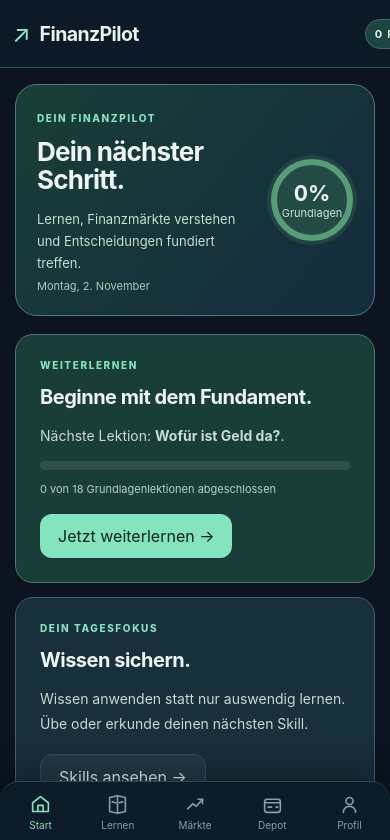
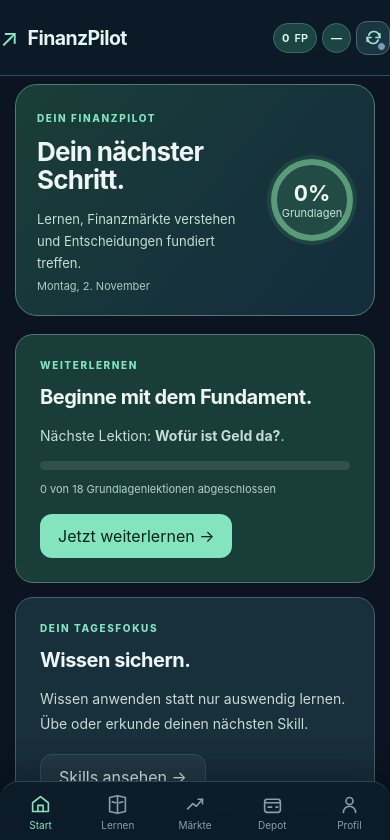
Before and after one commit to marinusmeixner-dot/finanzpilot, a plain HTML site: page index.html in a window 390 px wide. Shown: the top 840 px of the page. Drawn offline with nearby package versions, Linux system fonts and the light colour scheme.

Commit message:
V68 fix actual iPhone header overflow: remove conflicting grid and 100% action width, restore original bounded flex row with logo, FP, depot and visible Sync

```diff
--- a/ui-v43.css
+++ b/ui-v43.css
@@ -30,79 +30,96 @@
 #top-depot{font-variant-numeric:tabular-nums}
 @media(max-width:650px){.fp60-depot-pill{padding:6px 7px;font-size:10px}.fp60-depot-pill strong{font-size:11px}}
 
-/* V63: give portfolio wealth, FP and streak enough room at every iPhone width.
-   Desktop remains a single line; phones use a calm two-line header. */
-.topbar .header-right{min-width:0}
+/* V68: Single-row iPhone topbar. Replaces conflicting V63-V67 GRID, 100%-wide
+   action group and additive offsets. Real DOM uses .mobile-logo, not
+   .fp-mobile-brand; force actual DOM into one bounded flex layout. */
 #fp43-depot-trigger{font-variant-numeric:tabular-nums;min-width:0}
 #top-depot{font-variant-numeric:tabular-nums}
-@media(max-width:700px){
- .topbar{display:grid!important;grid-template-columns:minmax(0,1fr);grid-template-rows:auto auto;align-content:center;justify-items:stretch;row-gap:7px;min-height:calc(92px + env(safe-area-inset-top,0px))!important}
- .topbar .fp-mobile-brand{grid-row:1;grid-column:1;flex:none;min-width:0}
- .topbar .header-right{grid-row:2;grid-column:1;margin:0!important;width:100%;display:flex;gap:6px;justify-content:space-between;align-items:center;min-width:0}
- .topbar .header-right #today-date{display:none!important}
- .topbar .header-right .fp43-header-pill{flex:0 1 auto;min-width:0;font-size:11px;padding:7px 9px;justify-content:center}
- .topbar .header-right .fp60-depot-pill{flex:1 1 auto;min-width:104px;padding:7px 8px;gap:4px}
- .topbar .header-right .fp60-depot-pill strong{overflow:hidden;text-overflow:ellipsis;min-width:0;font-size:12px}
- .topbar .header-right .fp-small-streak{display:inline-flex!important;align-items:center;justify-content:center;flex:none;padding:8px 7px;font-size:11px;white-space:nowrap}
- .topbar .header-right .fp-topbar-sync{width:33px;height:33px;min-height:33px;min-width:33px;border-radius:10px;padding:5px}
- .topbar .header-right .fp-topbar-sync svg{width:17px;height:17px}
-}
-@media(max-width:360px){
- .topbar .header-right{gap:4px}
- .topbar .header-right .fp43-header-pill{padding:7px 6px;font-size:10px}
- .topbar .header-right .fp60-depot-pill{min-width:90px}
- .topbar .header-right .fp-small-streak{padding:7px 5px}
- .topbar .header-right .fp-topbar-sync{width:29px;min-width:29px;height:30px;min-height:30px}
-}
-
-/* V63: a draft choice has no correctness or failure color before explicit verification. */
 .option.selected:not(.correct):not(.wrong){background:#223d49;border:2px solid #8dd4bf;box-shadow:0 0 0 2px rgba(141,212,191,.12)}
-
-/* V64: no Streak in the topbar; only FP, portfolio value and manual sync on phones. */
-#fp43-depot-trigger.fp60-depot-pill{min-width:0}
-#fp43-depot-trigger.fp60-depot-pill strong{white-space:nowrap}
-@media(max-width:700px){
- .topbar .header-right{justify-content:flex-end;gap:7px}
- .topbar .header-right #fp43-fp-trigger{flex:0 0 auto;white-space:nowrap}
- .topbar .header-right #fp43-depot-trigger{flex:0 1 auto;min-width:0;max-width:100%;padding-inline:11px}
- .topbar .header-right #fp43-depot-trigger strong{white-space:nowrap;overflow:hidden;text-overflow:ellipsis;font-variant-numeric:tabular-nums}
- .topbar .header-right #fp-quick-sync{flex:0 0 34px;width:34px;min-width:34px;min-height:34px}
-}
-@media(max-width:360px){
- .topbar .header-right{gap:5px}
- .topbar .header-right #fp43-depot-trigger{padding-inline:7px}
- .topbar .header-right #fp-quick-sync{flex-basis:30px;width:30px;min-width:30px}
-}
-
-/* V65/V66: Header controls align with the SAME right content edge as the rest of the app.
-   Older mobile CSS gave the sticky topbar negative side margins, causing the
-   100%-wide second grid row to drift beyond the visible content boundary. */
 @media(max-width:700px){
  .main-area>.topbar{
-  width:100%!important;
-  max-width:100%!important;
-  margin-inline:0!important;
-  padding-inline:12px!important; /* symmetric inset for logo left and action group right */
-  box-sizing:border-box;
+  display:flex!important;
+  flex-flow:row nowrap!important;
+  align-items:center!important;
+  justify-content:space-between!important;
+  gap:6px!important;
+  width:calc(100% + 30px)!important;
+  max-width:none!important;
+  min-width:0!important;
+  margin-left:-15px!important;
+  margin-right:-15px!important;
+  padding-left:15px!important;
+  padding-right:15px!important;
+  box-sizing:border-box!important;
+  min-height:calc(76px + env(safe-area-inset-top,0px))!important;
  }
+ .main-area>.topbar>.mobile-logo{
+  display:block!important;
+  flex:0 1 auto!important;
+  min-width:0!important;
+  max-width:none!important;
+  overflow:hidden;
+  text-overflow:ellipsis;
+  white-space:nowrap;
+  font-size:18px;
+ }
+ .main-area>.topbar>.mobile-logo b{font-size:18px}
  .main-area>.topbar>.header-right{
-  grid-column:1;
-  justify-self:stretch;
-  width:100%;
-  max-width:100%;
-  margin-inline:0!important;
-  padding-left:0!important;
-  padding-right:16px!important; /* V67: correct the 3 controls together, independent of logo */
-  box-sizing:border-box;
-  display:flex;
+  display:flex!important;
+  flex:0 1 auto!important;
+  flex-flow:row nowrap!important;
+  align-items:center!important;
   justify-content:flex-end!important;
-  align-items:center;
-  flex-wrap:nowrap;
+  width:auto!important;
+  max-width:calc(100% - 114px)!important;
+  min-width:0!important;
+  margin-left:auto!important;
+  margin-right:0!important;
+  padding:0!important;
+  gap:5px!important;
+  box-sizing:border-box!important;
  }
- .main-area>.topbar>.header-right>#fp-quick-sync{
-  margin-right:0!important;
-  flex-shrink:0;
+ .main-area>.topbar>.header-right #today-date{display:none!important}
+ .main-area>.topbar>.header-right #fp43-fp-trigger{
+  flex:0 0 auto!important;
+  min-width:0!important;
+  white-space:nowrap;
+  padding:7px 8px;
+  font-size:11px;
  }
+ .main-area>.topbar>.header-right #fp43-depot-trigger{
+  flex:0 1 auto!important;
+  min-width:0!important;
+  max-width:135px!important;
+  overflow:hidden;
+  padding:7px 8px!important;
+  font-size:11px;
+ }
+ .main-area>.topbar>.header-right #fp43-depot-trigger strong{
+  display:block;min-width:0;max-width:100%;
+  white-space:nowrap;overflow:hidden;text-overflow:ellipsis;
+  font-size:11px;font-variant-numeric:tabular-nums;
+ }
+ .main-area>.topbar>.header-right #fp-quick-sync{
+  display:grid!important;
+  flex:0 0 34px!important;
+  width:34px!important;
+  min-width:34px!important;
+  height:34px!important;
+  min-height:34px!important;
+  padding:5px!important;
+  margin:0!important;
+  box-sizing:border-box!important;
+ }
+}
+@media(max-width:370px){
+ .main-area>.topbar{gap:4px!important;padding-left:12px!important;padding-right:12px!important}
+ .main-area>.topbar>.mobile-logo{font-size:15px}
+ .main-area>.topbar>.mobile-logo b{font-size:15px}
+ .main-area>.topbar>.header-right{gap:4px!important;max-width:calc(100% - 96px)!important}
+ .main-area>.topbar>.header-right #fp43-fp-trigger{padding-inline:6px;font-size:10px}
+ .main-area>.topbar>.header-right #fp43-depot-trigger{padding-inline:6px!important}
+ .main-area>.topbar>.header-right #fp-quick-sync{flex-basis:30px!important;width:30px!important;min-width:30px!important;height:30px!important;min-height:30px!important}
 }
 @media(min-width:701px){
  .topbar>.header-right{margin-left:auto;justify-content:flex-end}
```
